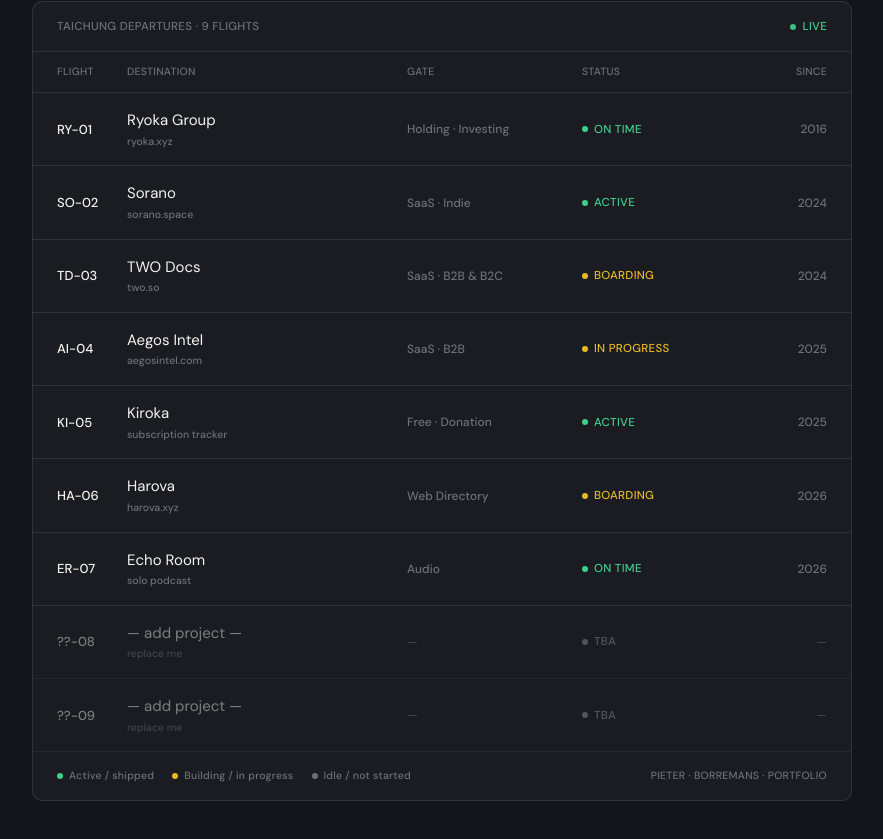
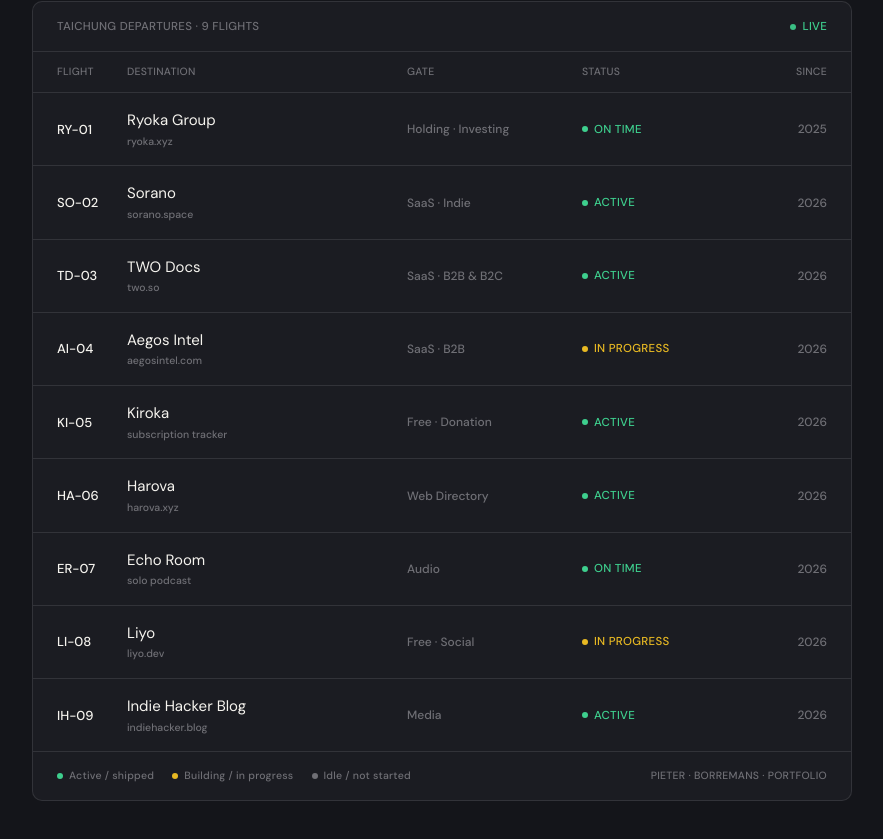
Before and after one commit to sillyledger/personal, a Next.js app: page /projects in a window 1280 px wide. Shown: the part 521-1360 px from the top of the page, without its empty margins (198-1081 px from the left). Built offline with nearby package versions, Linux system fonts and the light colour scheme.

Commit message:
Update page.tsx

```diff
--- a/app/projects/page.tsx
+++ b/app/projects/page.tsx
@@ -11,15 +11,15 @@ type Project = {
 };
 
 const projects: Project[] = [
-  { flightNo: "RY-01", name: "Ryoka Group", url: "ryoka.xyz", gate: "Holding · Investing", status: "active", statusLabel: "On time", year: "2016" },
-  { flightNo: "SO-02", name: "Sorano", url: "sorano.space", gate: "SaaS · Indie", status: "active", statusLabel: "Active", year: "2024" },
-  { flightNo: "TD-03", name: "TWO Docs", url: "two.so", gate: "SaaS · B2B & B2C", status: "building", statusLabel: "Boarding", year: "2024" },
-  { flightNo: "AI-04", name: "Aegos Intel", url: "aegosintel.com", gate: "SaaS · B2B", status: "building", statusLabel: "In progress", year: "2025" },
-  { flightNo: "KI-05", name: "Kiroka", url: "subscription tracker", gate: "Free · Donation", status: "active", statusLabel: "Active", year: "2025" },
-  { flightNo: "HA-06", name: "Harova", url: "harova.xyz", gate: "Web Directory", status: "building", statusLabel: "Boarding", year: "2026" },
+  { flightNo: "RY-01", name: "Ryoka Group", url: "ryoka.xyz", gate: "Holding · Investing", status: "active", statusLabel: "On time", year: "2025" },
+  { flightNo: "SO-02", name: "Sorano", url: "sorano.space", gate: "SaaS · Indie", status: "active", statusLabel: "Active", year: "2026" },
+  { flightNo: "TD-03", name: "TWO Docs", url: "two.so", gate: "SaaS · B2B & B2C", status: "active", statusLabel: "Active", year: "2026" },
+  { flightNo: "AI-04", name: "Aegos Intel", url: "aegosintel.com", gate: "SaaS · B2B", status: "building", statusLabel: "In progress", year: "2026" },
+  { flightNo: "KI-05", name: "Kiroka", url: "subscription tracker", gate: "Free · Donation", status: "active", statusLabel: "Active", year: "2026" },
+  { flightNo: "HA-06", name: "Harova", url: "harova.xyz", gate: "Web Directory", status: "active", statusLabel: "Active", year: "2026" },
   { flightNo: "ER-07", name: "Echo Room", url: "solo podcast", gate: "Audio", status: "active", statusLabel: "On time", year: "2026" },
-  { flightNo: "??-08", name: "— add project —", url: "replace me", gate: "—", status: "idle", statusLabel: "TBA", year: "—" },
-  { flightNo: "??-09", name: "— add project —", url: "replace me", gate: "—", status: "idle", statusLabel: "TBA", year: "—" },
+  { flightNo: "LI-08", name: "Liyo", url: "liyo.dev", gate: "Free · Social", status: "building", statusLabel: "In progress", year: "2026" },
+  { flightNo: "IH-09", name: "Indie Hacker Blog", url: "indiehacker.blog", gate: "Media", status: "active", statusLabel: "Active", year: "2026" },
 ];
 
 const statusColors: Record<Status, string> = {
```
